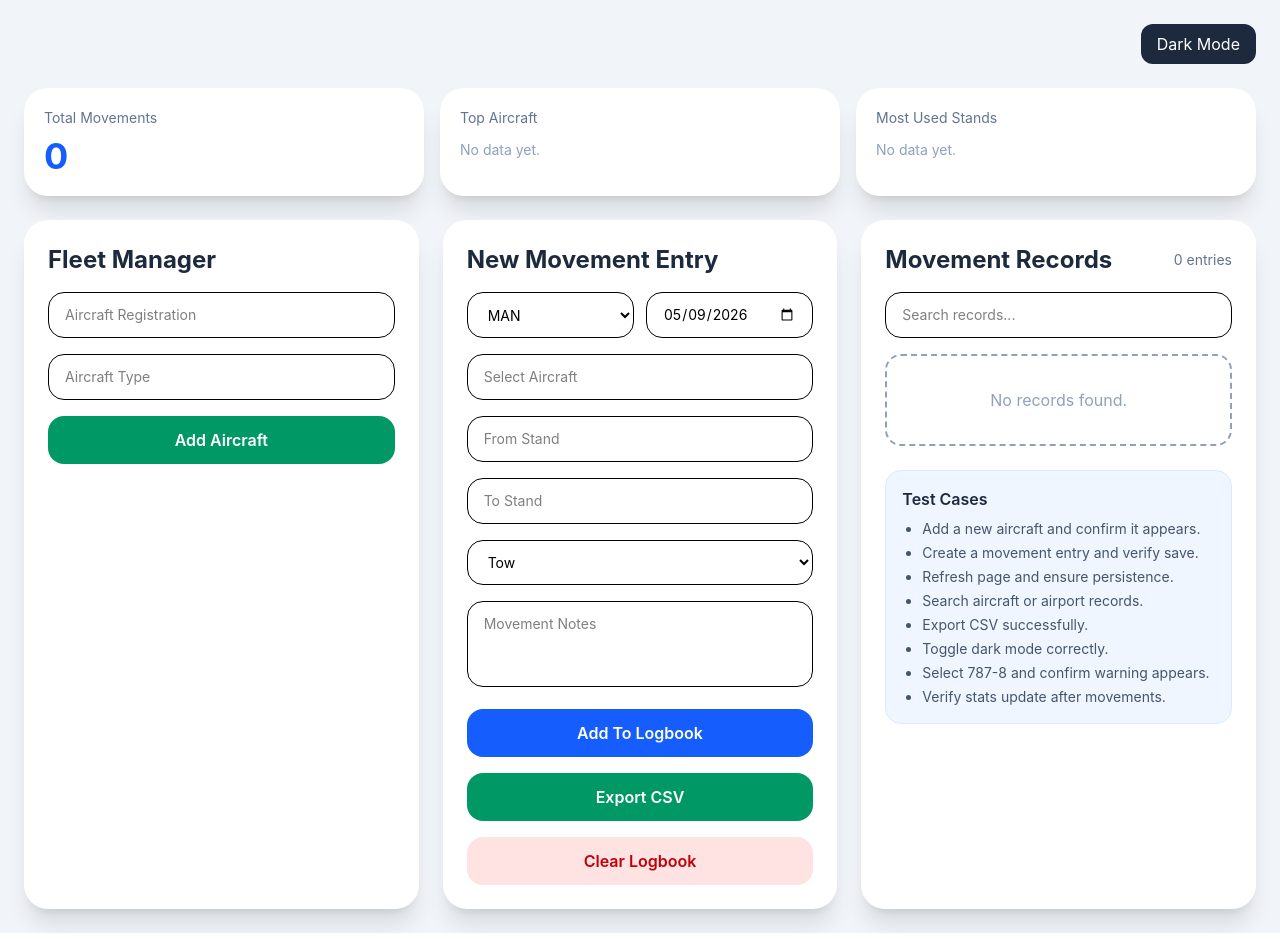
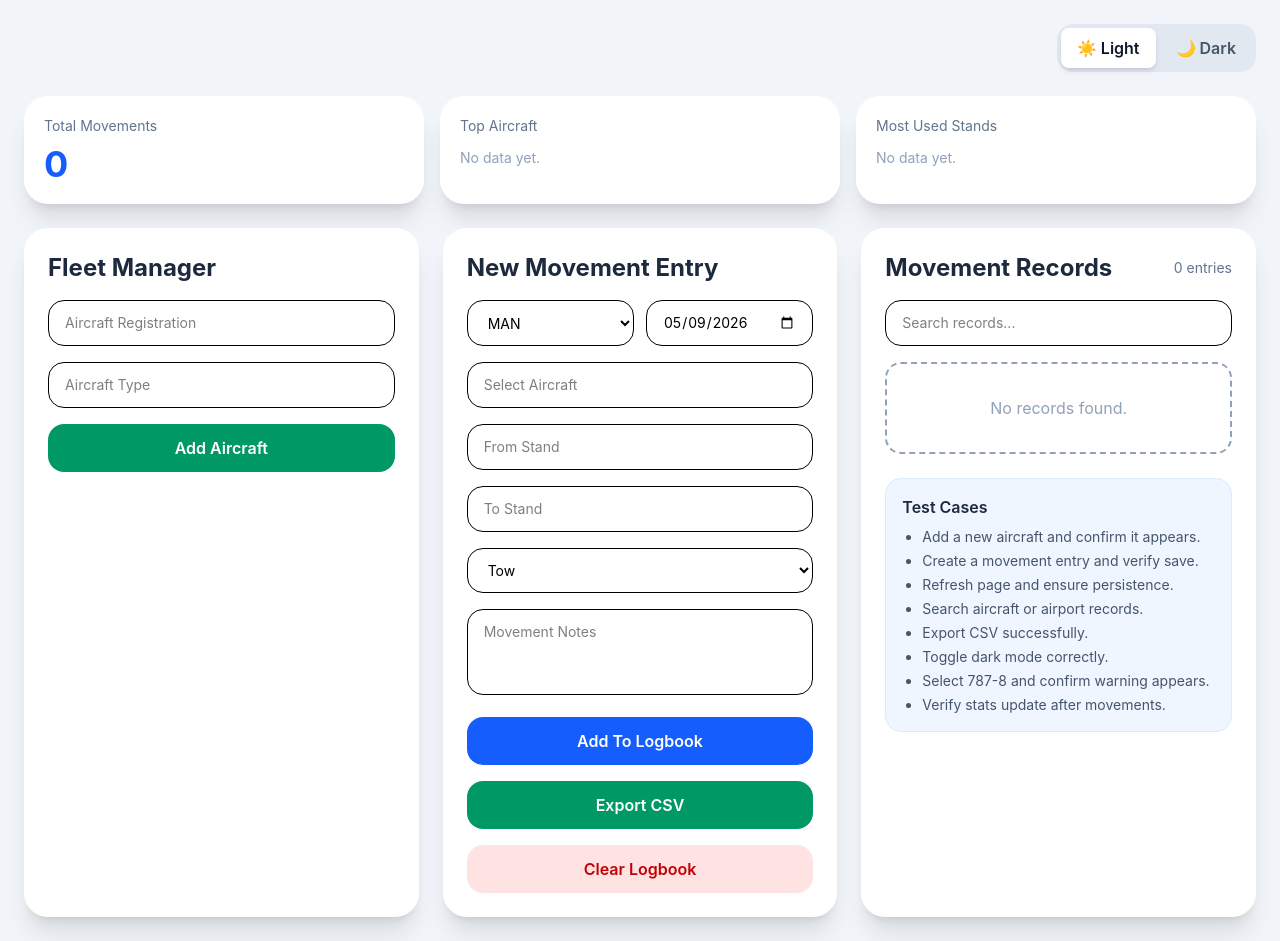
Before and after one commit to waynetaylor89/tui-logbook-v2, a React (Vite) app: page / in a window 1280 px wide. Built offline with nearby package versions, Linux system fonts and the light colour scheme.

Commit message:
describe your update

```diff
--- a/src/App.jsx
+++ b/src/App.jsx
@@ -313,12 +313,28 @@ export default function AircraftMovementLogbook() {
       <div className="min-h-screen bg-slate-100 dark:bg-slate-900 sm:p-6 p-3 transition-colors">
         <div className="max-w-7xl mx-auto sm:space-y-6 space-y-3">
           <div className="flex justify-end">
-            <button
-              onClick={() => setDarkMode(!darkMode)}
-              className="bg-slate-800 text-white sm:px-4 px-3 sm:py-2 py-1 rounded-xl text-sm sm:text-base"
-            >
-              {darkMode ? "Light Mode" : "Dark Mode"}
-            </button>
+            <div className="flex gap-1 bg-slate-200 dark:bg-slate-700 rounded-2xl p-1">
+              <button
+                onClick={() => setDarkMode(false)}
+                className={`sm:px-4 px-3 sm:py-2 py-1 rounded-lg font-semibold text-sm sm:text-base transition-all ${
+                  !darkMode
+                    ? "bg-white dark:bg-slate-600 text-slate-900 dark:text-white shadow-md"
+                    : "text-slate-600 dark:text-slate-300 hover:text-slate-800 dark:hover:text-slate-100"
+                }`}
+              >
+                ☀️ Light
+              </button>
+              <button
+                onClick={() => setDarkMode(true)}
+                className={`sm:px-4 px-3 sm:py-2 py-1 rounded-lg font-semibold text-sm sm:text-base transition-all ${
+                  darkMode
+                    ? "bg-slate-800 text-white shadow-md"
+                    : "text-slate-600 dark:text-slate-300 hover:text-slate-800 dark:hover:text-slate-100"
+                }`}
+              >
+                🌙 Dark
+              </button>
+            </div>
           </div>
 
           <div className="grid sm:grid-cols-2 md:grid-cols-3 gap-3 sm:gap-4">
```
